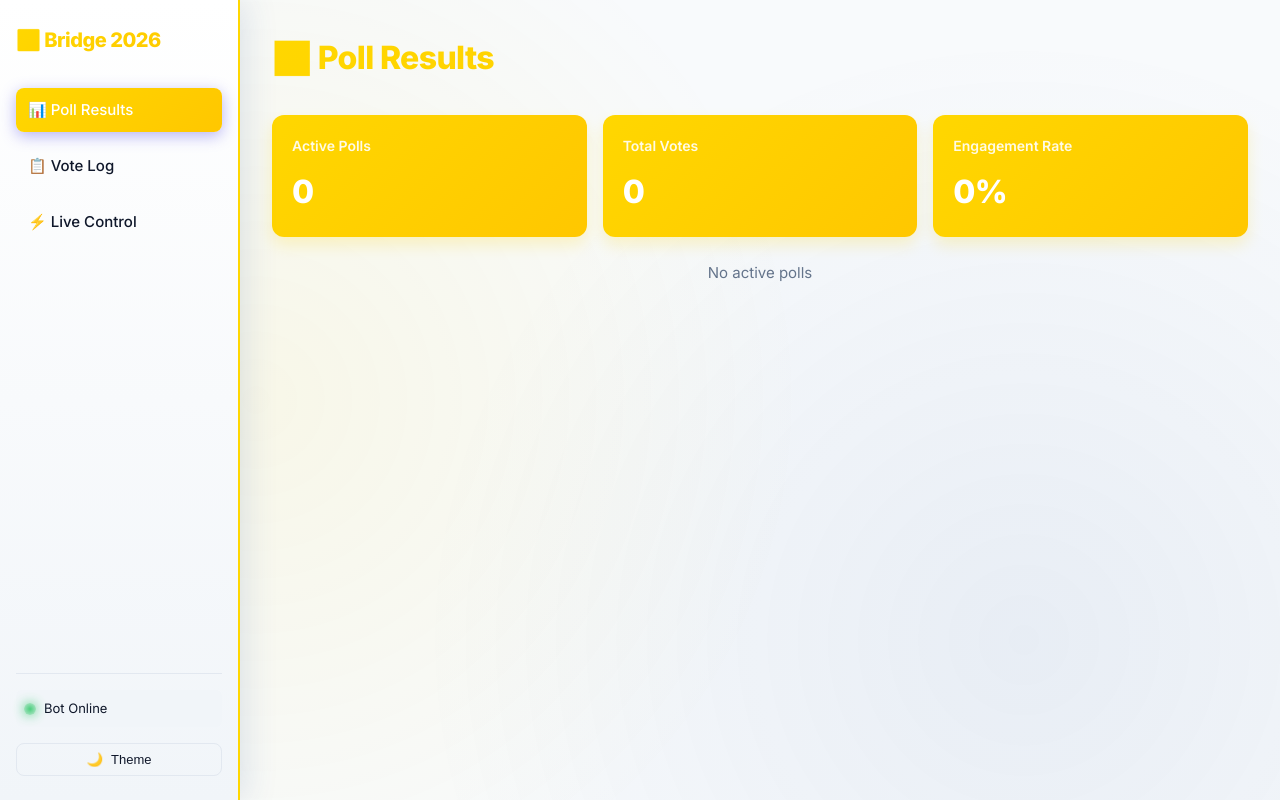
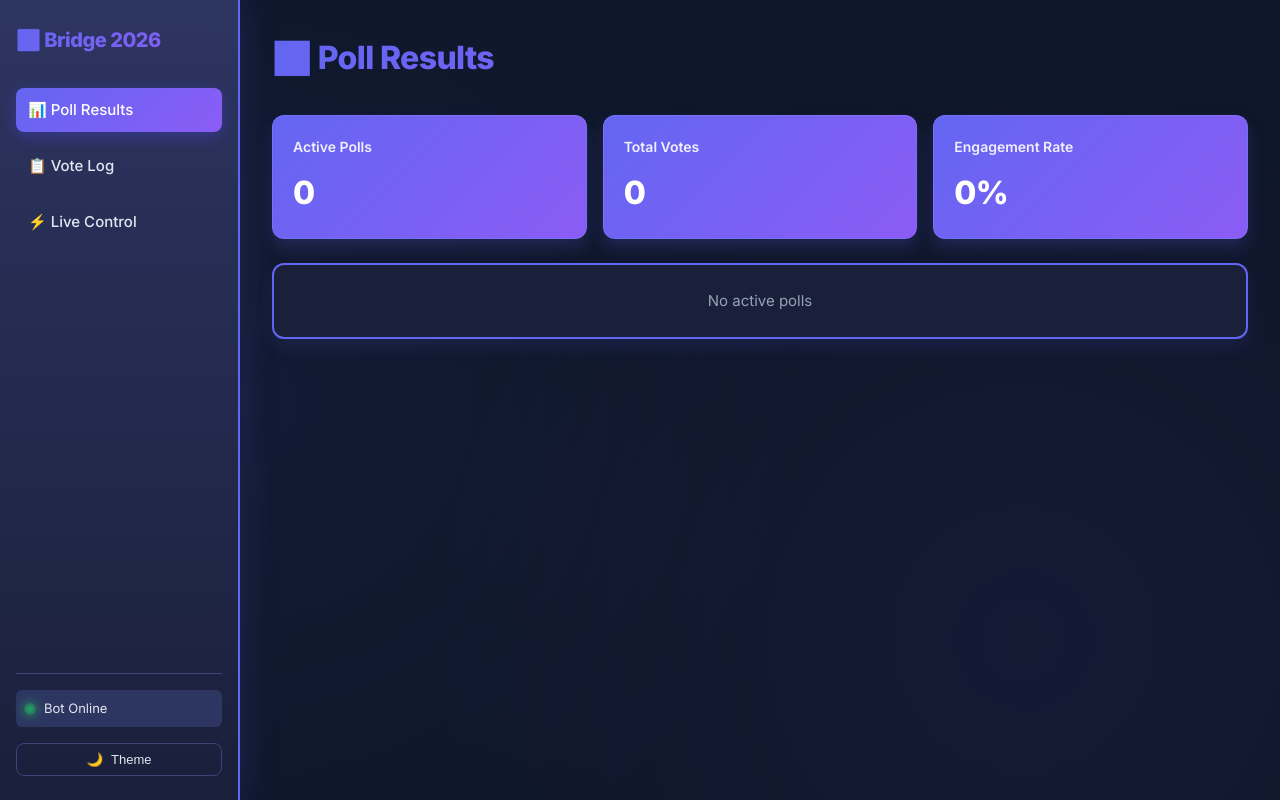
Before and after one commit to onlyycliff/BRIDGE-Discord-Bot, a Flask app: page / in a window 1280 px wide. Run offline with Flask 2, Linux system fonts and the light colour scheme; data that the repository does not hold is empty; parts of the project's set-up code (start-up, migrations or seed data) failed here and were passed over; some web fonts are replaced.

Commit message:
Fix NaT error, improve poll creation API, apply dark blue/purple theme

```diff
--- a/bridge_bot/api.py
+++ b/bridge_bot/api.py
@@ -61,19 +61,30 @@ def create_poll():
         if len(options) < 2:
             return jsonify({"error": "Need at least 2 unique options"}), 400
 
-        # Send poll to Discord (schedule async task)
+        # Send poll to Discord - use thread-safe approach
         try:
-            loop = asyncio.new_event_loop()
-            asyncio.set_event_loop(loop)
-            success = loop.run_until_complete(send_poll(question, options))
-        except RuntimeError:
-            # If event loop already exists, use it
-            success = asyncio.run(send_poll(question, options))
+            from .bot import bot
+
+            # Get or create event loop
+            try:
+                loop = asyncio.get_event_loop()
+            except RuntimeError:
+                loop = asyncio.new_event_loop()
+                asyncio.set_event_loop(loop)
+
+            # Schedule coroutine
+            task = asyncio.run_coroutine_threadsafe(send_poll(question, options), loop)
+            success = task.result(timeout=10)
+
+        except Exception as inner_e:
+            logger.error(f"Error scheduling poll: {inner_e}")
+            return jsonify({"error": f"Failed to send poll: {str(inner_e)}"}), 500
 
         if not success:
-            return jsonify({"error": "Failed to send poll to Discord"}), 500
+            logger.warning(f"Poll creation returned False for: {question}")
+            return jsonify({"error": "Failed to send poll to Discord - check logs"}), 500
 
-        logger.info(f"Poll created: {question}")
+        logger.info(f"Poll created successfully: {question} with {len(options)} options")
         return jsonify({
             "success": True,
             "message": "Poll sent successfully",
@@ -82,7 +93,7 @@ def create_poll():
         }), 201
 
     except Exception as e:
-        logger.error(f"Error creating poll: {e}")
+        logger.error(f"Error creating poll: {e}", exc_info=True)
         return jsonify({"error": f"Server error: {str(e)}"}), 500
 
 
--- a/bridge_bot/excel_manager.py
+++ b/bridge_bot/excel_manager.py
@@ -63,7 +63,7 @@ class ExcelDataManager:
         with self.lock:
             try:
                 new_vote = pd.DataFrame([{
-                    "Timestamp": datetime.now(),
+                    "Timestamp": str(datetime.now()),
                     "Username": username,
                     "User_ID": int(user_id),
                     "Question": question,
--- a/static/css/style.css
+++ b/static/css/style.css
@@ -3,49 +3,28 @@
 @import url('https://rsms.me/inter/inter.css');
 
 :root {
-  /* Bridge 2026 Brand Colors */
-  --gradient-primary: linear-gradient(135deg, #FFD700 0%, #FFC700 100%);
-  --gradient-secondary: linear-gradient(135deg, #1a3a52 0%, #2c5aa0 100%);
-  --gradient-accent: linear-gradient(135deg, #FFD700 0%, #2c5aa0 100%);
+  /* Dark Blue/Purple Theme */
+  --gradient-primary: linear-gradient(135deg, #6366F1 0%, #8B5CF6 100%);
+  --gradient-secondary: linear-gradient(135deg, #4C1D95 0%, #312E81 100%);
+  --gradient-accent: linear-gradient(135deg, #6366F1 0%, #4C1D95 100%);
 
   /* Brand */
-  --color-primary: #FFD700;
-  --color-primary-hover: #FFC700;
-  --color-secondary: #2c5aa0;
-
-  /* Pillar colors */
-  --color-holistic: #FF6B9D;
-  --color-prodev: #00D9FF;
+  --color-primary: #6366F1;
+  --color-primary-hover: #818CF8;
+  --color-secondary: #4C1D95;
 
   /* Status */
   --color-online: #22C55E;
   --color-offline: #EF4444;
   --color-warning: #F59E0B;
 
-  /* Light mode surfaces */
-  --color-bg: #F8FAFC;
-  --color-surface: #FFFFFF;
-  --color-surface-2: #F1F5F9;
-  --color-border: #E2E8F0;
-  --color-text: #0F172A;
-  --color-text-muted: #64748B;
-
-  /* Dark mode surfaces */
-  --color-bg-dark: #0F1419;
-  --color-surface-dark: #1a2332;
-  --color-surface-2-dark: #253449;
-  --color-border-dark: #3a5278;
-  --color-text-dark: #E2E8F0;
-  --color-text-muted-dark: #94A3B8;
-}
-
-html.dark {
-  --color-bg: var(--color-bg-dark);
-  --color-surface: var(--color-surface-dark);
-  --color-surface-2: var(--color-surface-2-dark);
-  --color-border: var(--color-border-dark);
-  --color-text: var(--color-text-dark);
-  --color-text-muted: var(--color-text-muted-dark);
+  /* Dark mode surfaces (primary) */
+  --color-bg: #0F172A;
+  --color-surface: #1a1f3a;
+  --color-surface-2: #2d3561;
+  --color-border: #3a4578;
+  --color-text: #E2E8F0;
+  --color-text-muted: #94A3B8;
 }
 
 * {
@@ -73,8 +52,8 @@ body::before {
   left: 0;
   width: 100%;
   height: 100%;
-  background: radial-gradient(circle at 20% 50%, rgba(255, 215, 0, 0.08) 0%, transparent 50%),
-              radial-gradient(circle at 80% 80%, rgba(44, 90, 160, 0.08) 0%, transparent 50%);
+  background: radial-gradient(circle at 20% 50%, rgba(99, 102, 241, 0.05) 0%, transparent 50%),
+              radial-gradient(circle at 80% 80%, rgba(139, 92, 246, 0.05) 0%, transparent 50%);
   pointer-events: none;
   z-index: -1;
 }
@@ -96,7 +75,7 @@ h1, h2, h3, h4, h5, h6 {
 
 .sidebar {
   width: 240px;
-  background: linear-gradient(180deg, var(--color-surface) 0%, var(--color-surface-2) 100%);
+  background: linear-gradient(180deg, var(--color-surface-2) 0%, var(--color-surface) 100%);
   border-right: 2px solid var(--color-primary);
   display: flex;
   flex-direction: column;
@@ -104,7 +83,7 @@ h1, h2, h3, h4, h5, h6 {
   position: fixed;
   height: 100vh;
   overflow-y: auto;
-  box-shadow: 4px 0 32px rgba(44, 90, 160, 0.15);
+  box-shadow: 4px 0 32px rgba(99, 102, 241, 0.15);
   backdrop-filter: blur(10px);
   z-index: 1000;
 }
@@ -241,11 +220,12 @@ h1, h2, h3, h4, h5, h6 {
 
 /* Stat Cards */
 .stat-card {
-  background: linear-gradient(135deg, var(--color-primary), var(--color-primary-hover));
+  background: var(--gradient-primary);
   border-radius: 12px;
   padding: 20px;
   color: white;
-  box-shadow: 0 8px 16px rgba(255, 215, 0, 0.2);
+  border: 1px solid rgba(131, 145, 255, 0.3);
+  box-shadow: 0 8px 16px rgba(99, 102, 241, 0.2);
   animation: slideInUp 0.6s cubic-bezier(0.34, 1.56, 0.64, 1);
 }
 
@@ -264,13 +244,15 @@ h1, h2, h3, h4, h5, h6 {
 
 .stat-card:hover {
   transform: translateY(-4px);
-  box-shadow: 0 12px 24px rgba(255, 215, 0, 0.3);
+  box-shadow: 0 12px 24px rgba(99, 102, 241, 0.3);
 }
+
+.card {
   background: var(--color-surface);
-  border: 1px solid var(--color-border);
+  border: 2px solid var(--color-primary);
   border-radius: 12px;
   padding: 24px;
-  box-shadow: 0 8px 16px rgba(0, 0, 0, 0.08);
+  box-shadow: 0 8px 16px rgba(99, 102, 241, 0.12);
   transition: all 0.3s cubic-bezier(0.4, 0, 0.2, 1);
   position: relative;
   overflow: hidden;
@@ -280,23 +262,24 @@ h1, h2, h3, h4, h5, h6 {
 .card::before {
   content: '';
   position: absolute;
-  top: 0;
-  left: 0;
-  right: 0;
-  height: 1px;
-  background: linear-gradient(90deg, transparent, rgba(255, 215, 0, 0.3), transparent);
+  top: -50%;
+  left: -50%;
+  width: 200%;
+  height: 200%;
+  background: radial-gradient(circle, rgba(131, 145, 255, 0.1), transparent);
   opacity: 0;
   transition: opacity 0.3s;
+  pointer-events: none;
 }
 
 .card:hover::before {
-  opacity: 1;
+  opacity: 0.5;
 }
 
 .card:hover {
   transform: translateY(-6px);
-  box-shadow: 0 16px 32px rgba(255, 215, 0, 0.15);
-  border-color: var(--color-primary);
+  box-shadow: 0 16px 32px rgba(99, 102, 241, 0.25);
+  border-color: #818CF8;
 }
 
 .card-title {
```
